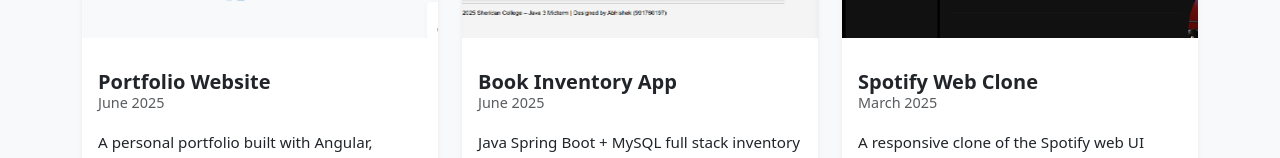
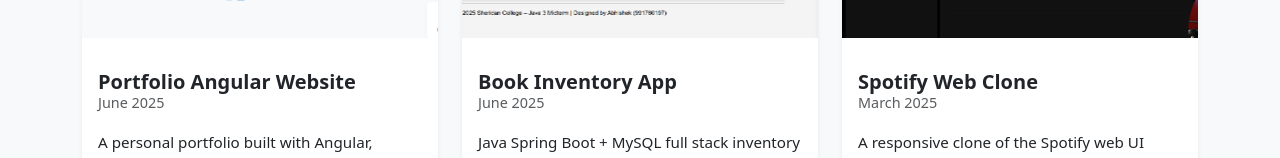
Before and after one commit to abhishek8524/Abhishek-portfolio-2025, an Angular app: page / in a window 1280 px wide. Shown: the part 2545-2703 px from the top of the page. Built offline with nearby package versions, Linux system fonts and the light colour scheme.

Commit message:
Update projects.ts
added angular word

```diff
--- a/src/app/data/projects.ts
+++ b/src/app/data/projects.ts
@@ -10,7 +10,7 @@
 
 export const PROJECTS: Project[] = [
   {
-    title: 'Portfolio Website',
+    title: 'Portfolio Angular Website',
     description: 'A personal portfolio built with Angular,  Typescript, and Bootstrap. Features dark mode, responsive layout, and animations.',
     tech: ['Angular', 'TypeScript', 'Bootstrap'],
     date: 'June 2025',
```
